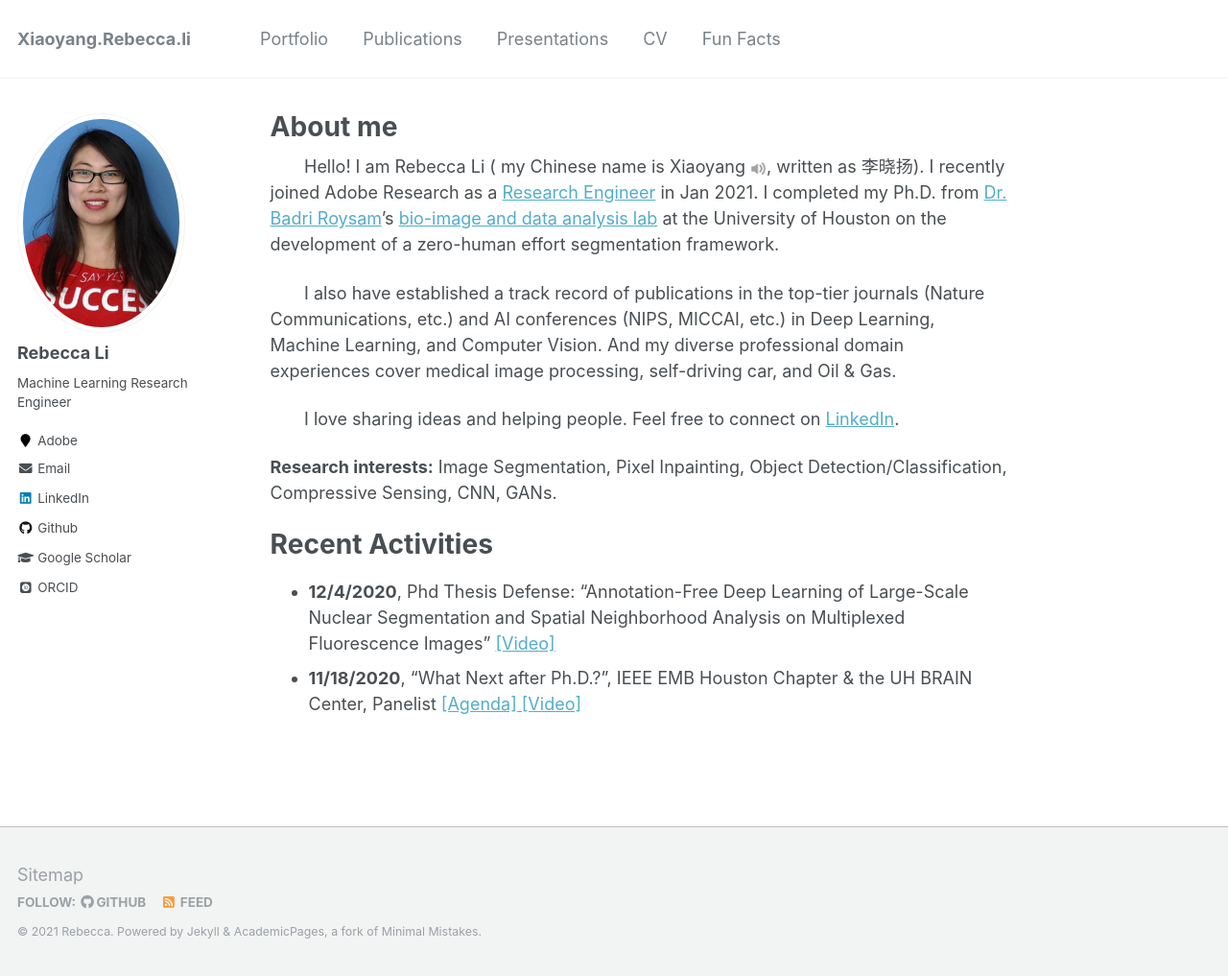
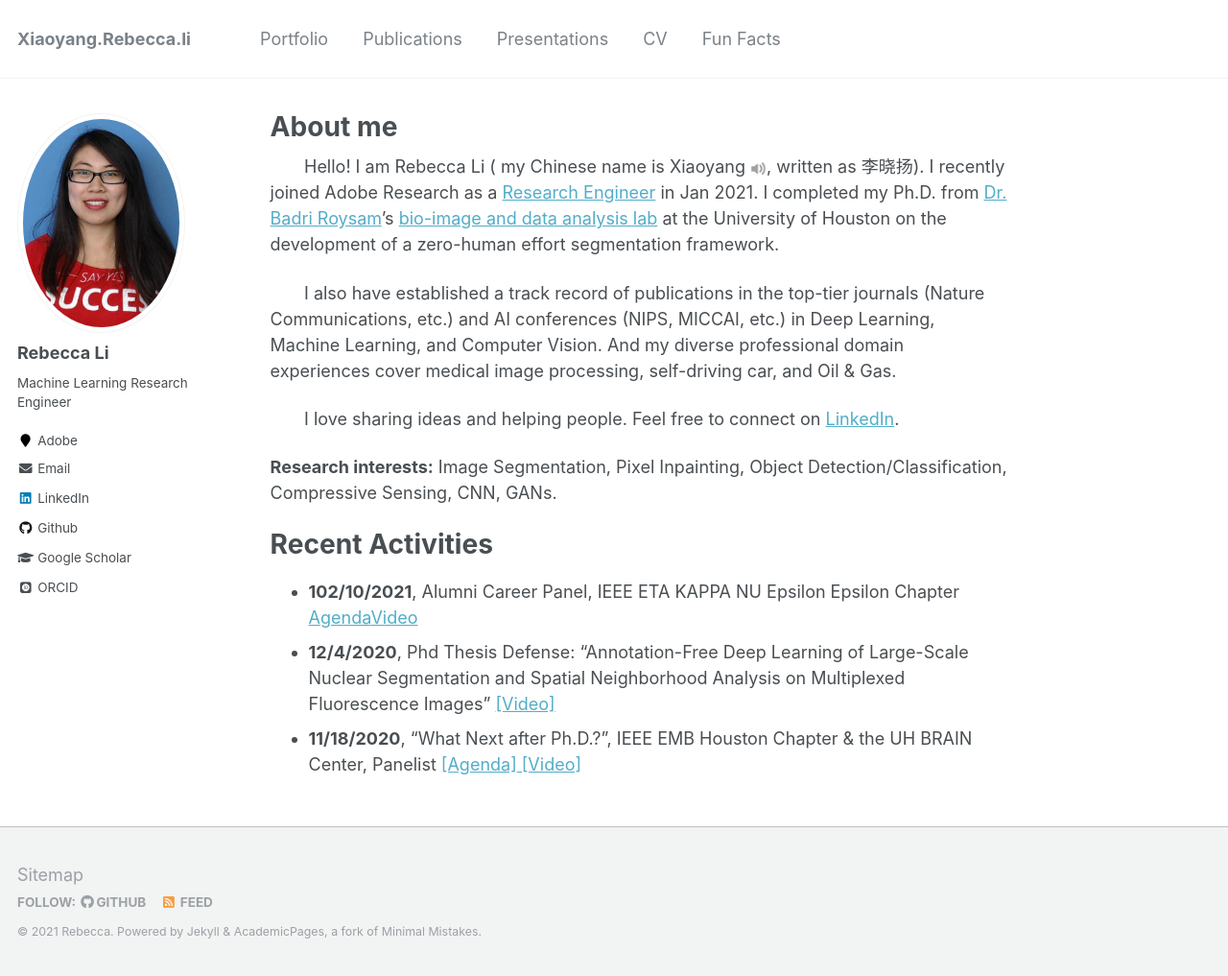
Before and after one commit to Xiaoyang-Rebecca/xiaoyang-rebecca.github.io, a Jekyll site: the page built from _pages/about.md, in a window 1280 px wide and 1017 px high. Shown: the whole window at 96% size. Built offline with Jekyll 4.4.1, drawn with Linux system fonts in a browser that asks for light colours; some web fonts are replaced.

Commit message:
Update about.md

```diff
--- a/_pages/about.md
+++ b/_pages/about.md
@@ -36,7 +36,7 @@ redirect_from:
 
 Recent Activities
 ======
-
+- **102/10/2021**, Alumni Career Panel, IEEE ETA KAPPA NU Epsilon Epsilon Chapter [Agenda](https://hkn.ece.uh.edu/events-archive/)[Video](https://drive.google.com/file/d/15YZMDwmlQrM-k86MV53K1f1v1-K_BMYl/view)
 - **12/4/2020**, Phd Thesis Defense: "Annotation-Free Deep Learning of Large-Scale Nuclear Segmentation and Spatial Neighborhood Analysis on Multiplexed Fluorescence Images" [[Video]](https://www.youtube.com/watch?v=ECe_hakE6w8)
 - **11/18/2020**, "What Next after Ph.D.?", IEEE EMB Houston Chapter & the UH BRAIN Center, Panelist [[Agenda]](https://events.vtools.ieee.org/m/247865)[ [Video]](https://www.youtube.com/watch?v=bPFMW-IGGlA&feature=youtu.be&t=8)
 
```
